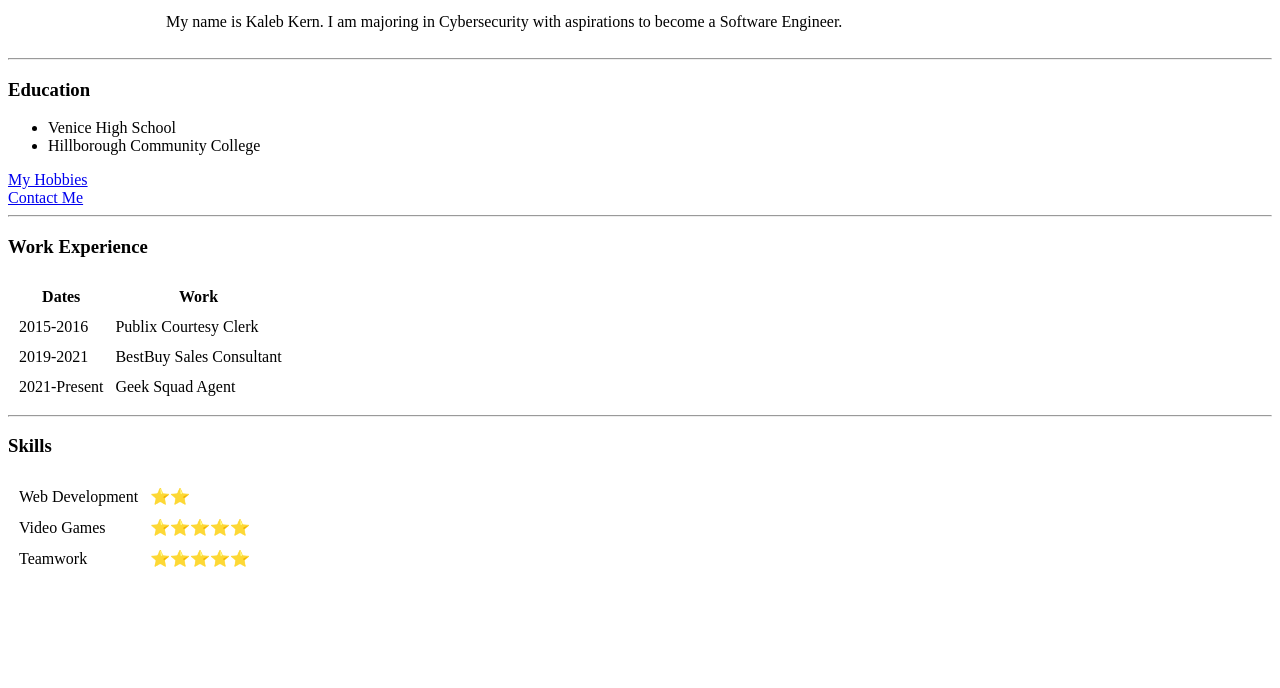
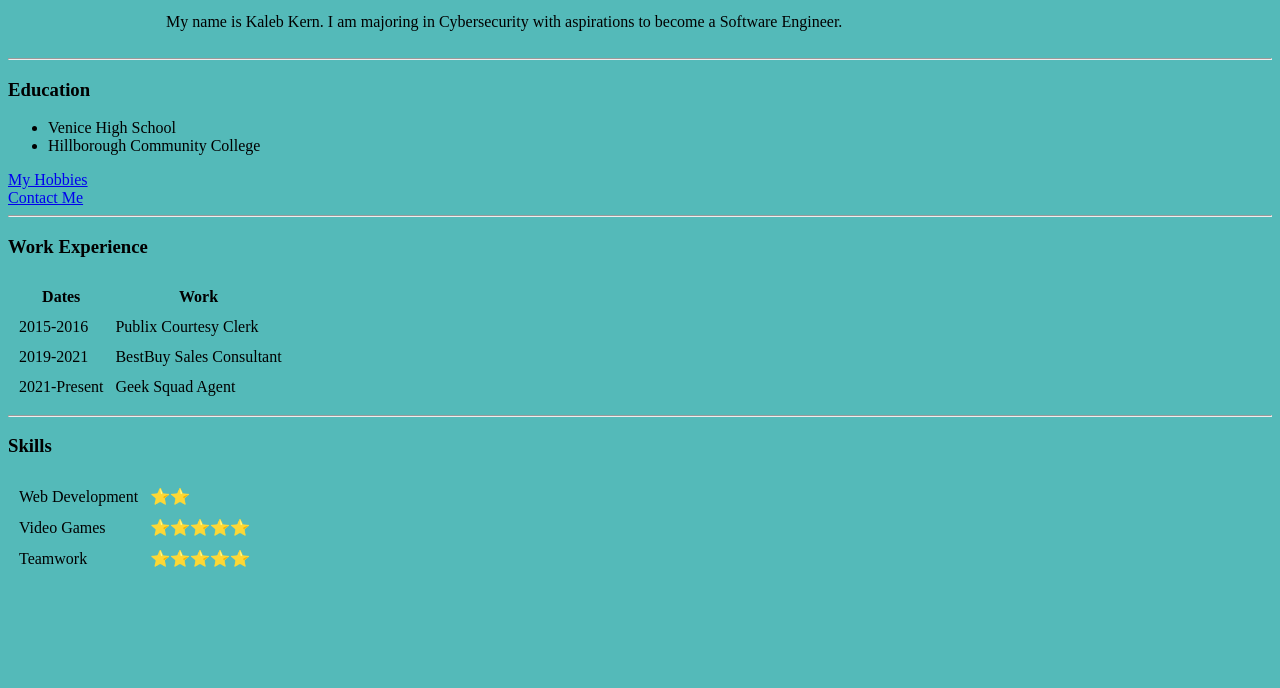
Before and after one commit to TheyCallMeKaleb/CV, a plain HTML site: page index.html in a window 1280 px wide. Shown: the part 112-800 px from the top of the page. Drawn offline with Linux system fonts and the light colour scheme.

Commit message:
Add files via upload

```diff
--- a/index.html
+++ b/index.html
@@ -5,7 +5,7 @@
   <title>Kaleb's Personal Site</title>
 </head>
 
-<body>
+<body style="background-color:  #54BAB9;">
   <table>
     <tr>
       <td><img src="Page_Under_Construction.jpg" alt="Kaleb Profile Picture"></td>
```
